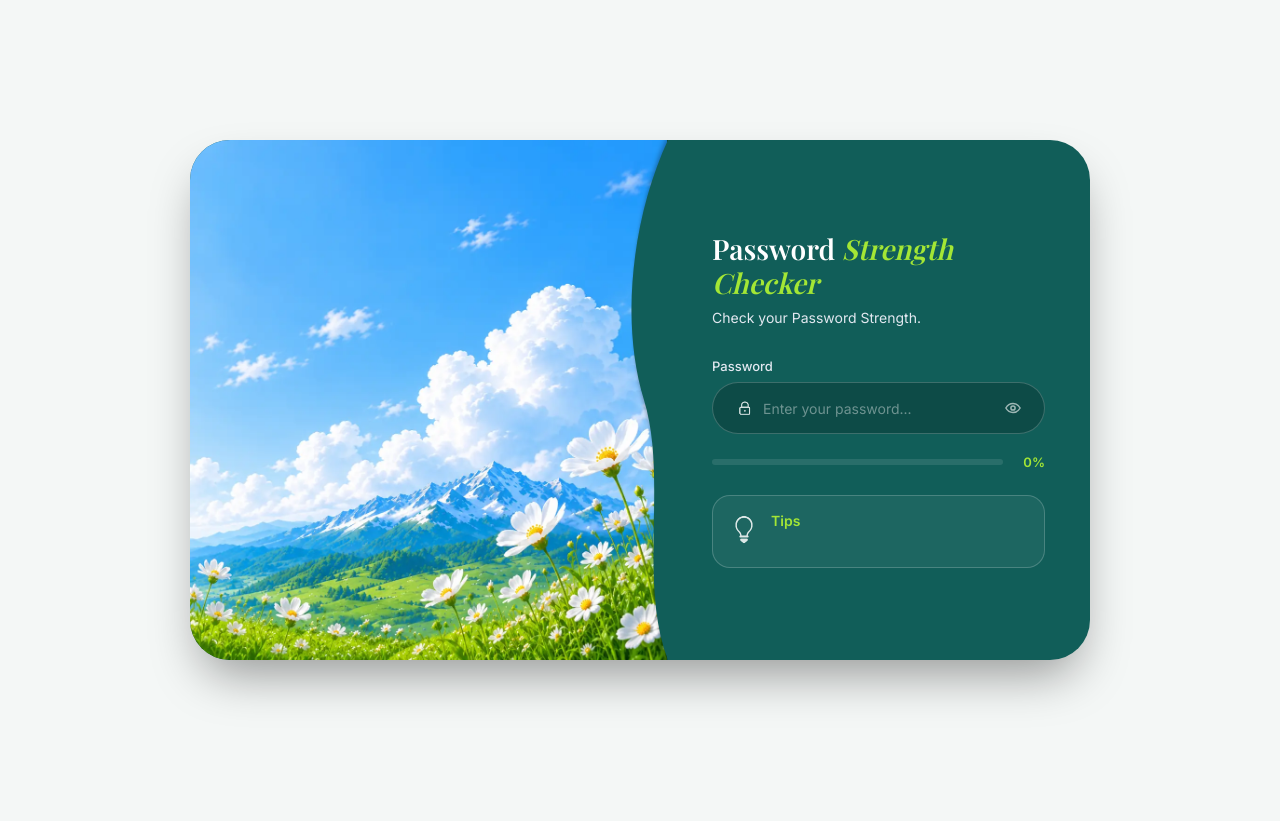
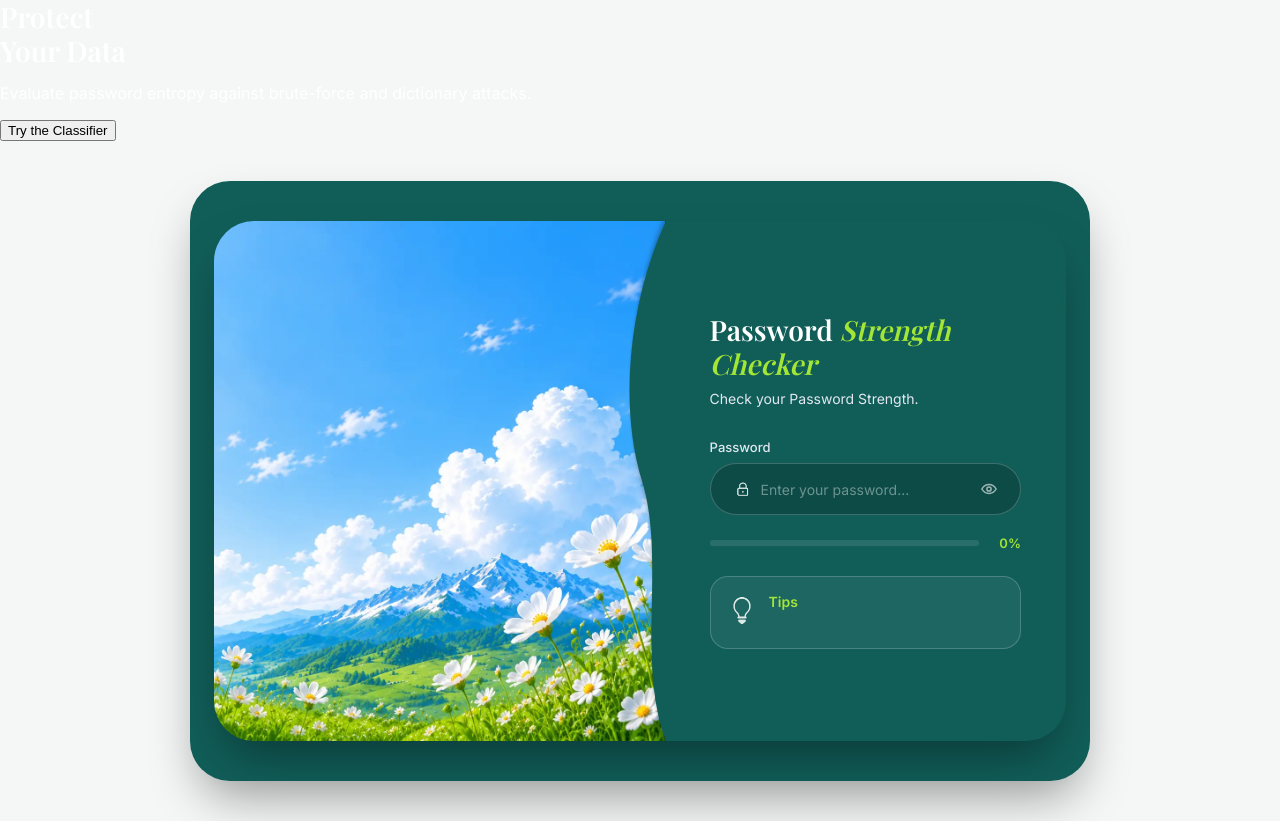
Before and after one commit to helenasaji/password-strength-classification, a Flask app: page / in a window 1280 px wide. Before the commit the page ends 701 px from the top, so only its background shows below. Run offline with Flask 3, Linux system fonts and the light colour scheme; some web fonts are replaced.

Commit message:
Update index.html

```diff
--- a/templates/index.html
+++ b/templates/index.html
@@ -12,6 +12,15 @@
   <link rel="stylesheet" href="/static/style.css?v=13">
 </head>
 <body>
+  <header class="hero-splash">
+    <div class="hero-content">
+      <h1 class="hero-title">Protect<br><span class="hero-highlight">Your Data</span></h1>
+      <p class="hero-subtitle">Evaluate password entropy against brute-force and dictionary attacks.</p>
+      <button id="scroll-btn" class="hero-btn">Try the Classifier</button>
+    </div>
+  </header>
+  <main id="classifier-section" class="main-content">
+    <section class="classifier-card">
   <main class="main-content">
     <section class="classifier-card">
 
```
